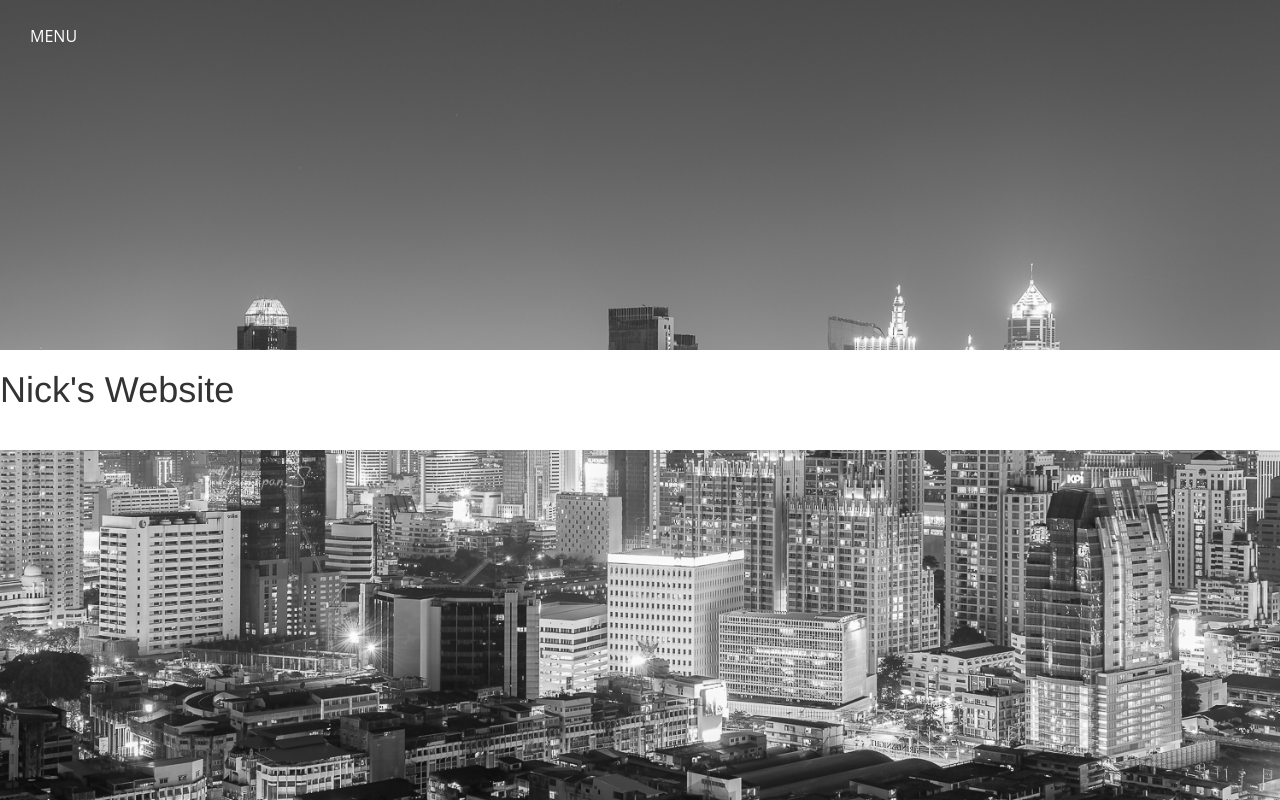
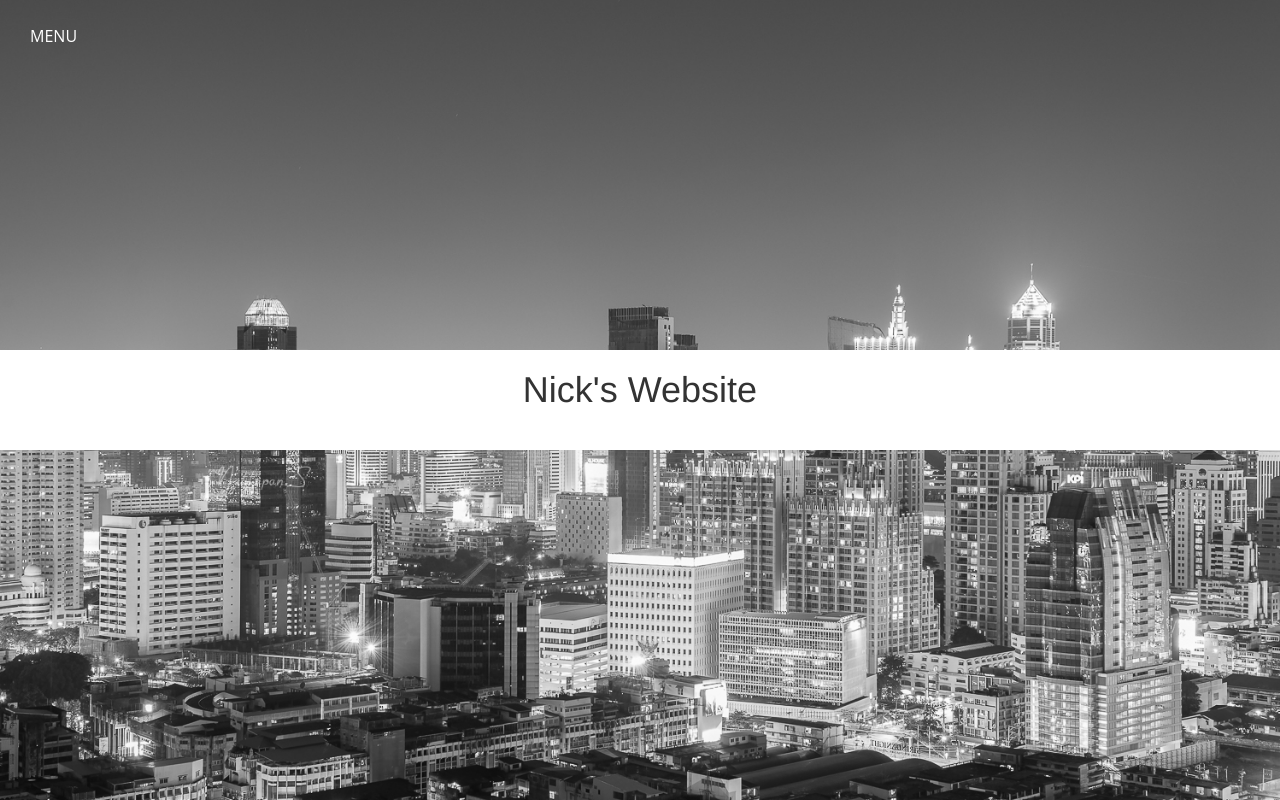
Before and after one commit to nsinthunont/nsinthunont.github.io, a plain HTML site: page index.html in a window 1280 px wide. Drawn offline with nearby package versions, Linux system fonts and the light colour scheme.

Commit message:
Update style.css

```diff
--- a/style.css
+++ b/style.css
@@ -11,7 +11,7 @@ body{
 
 .main-title {
   font-size: 16px;
-  color: #000000
+  color: #808080
   font-family: 'Open Sans', sans-serif;
   background-color: #fff;
   width: 100%;
@@ -22,6 +22,11 @@ body{
   left: 0;
   right: 0;
   margin: auto;
+
+
+  text-align: center;
+  vertical-align: middle;
+  line-height: 100px;
 }
 
 .icon-menu {
```
